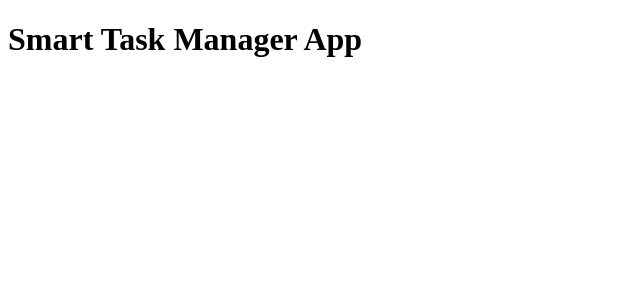
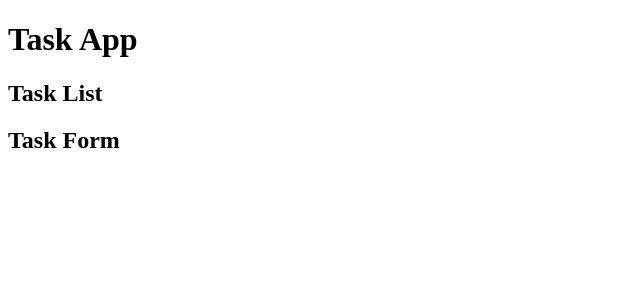
Before and after one commit to boettcherb/TaskManager, a React (Vite) app in the folder client/: page / in a window 1280 px wide. Shown: the top 300 px of the page, without its empty margins (0-640 px from the left). Built offline with nearby package versions, Linux system fonts and the light colour scheme.

Commit message:
Add basic app layout with Header, TaskList, and TaskForm components

```diff
--- a/client/src/App.tsx
+++ b/client/src/App.tsx
@@ -1,11 +1,22 @@
-import './App.css'
+import Header from './components/Header';
+import TaskList from './components/TaskList.tsx';
+import TaskForm from './components/TaskForm';
+import './App.css';
 
 function App() {
   return (
-    <div>
-      <h1>Smart Task Manager App</h1>
+    <div className="app">
+      <Header />
+      <main className="main-content">
+        <section className="left-panel">
+          <TaskList />
+        </section>
+        <section className="right-panel">
+          <TaskForm />
+        </section>
+      </main>
     </div>
-  )
+  );
 }
 
-export default App
+export default App;
```
